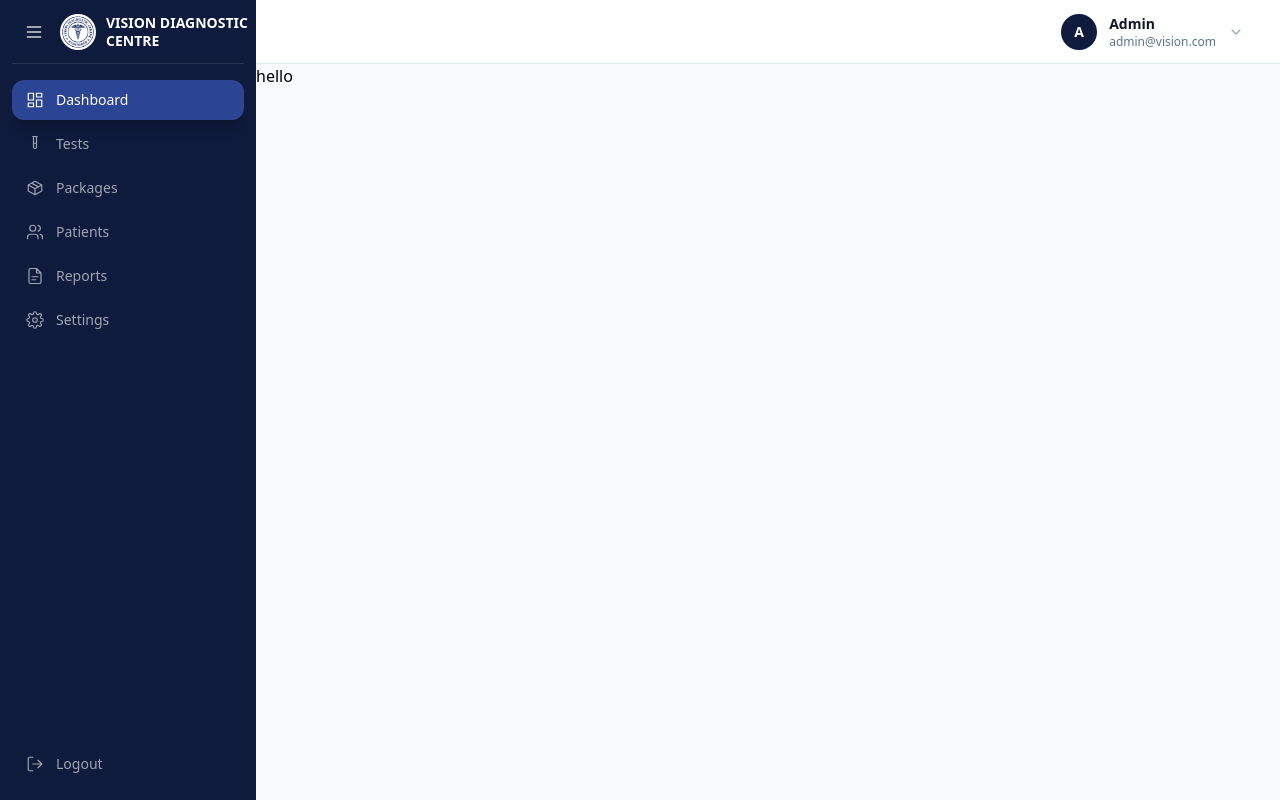
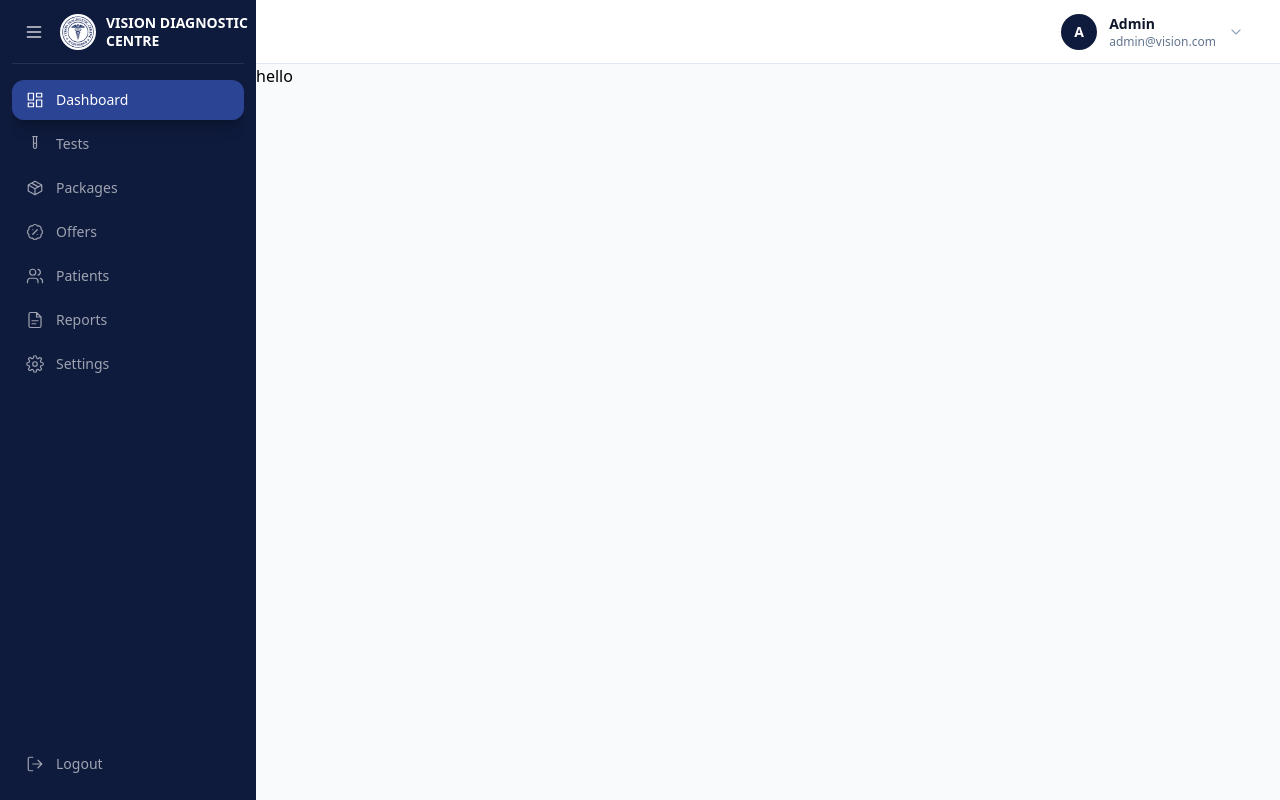
Before and after one commit to DaniyaLAsif26/Diagnostic-2, a React (Vite) app in the folder Client/: page /admin/dashboard in a window 1280 px wide. Both pictures are taken after a click on the button "Toggle sidebar". Built offline with nearby package versions, Linux system fonts and the light colour scheme; no server answers.

Commit message:
added offer icon

```diff
--- a/Client/src/components/Admin/Sidebar/AdminSidebar.jsx
+++ b/Client/src/components/Admin/Sidebar/AdminSidebar.jsx
@@ -6,6 +6,7 @@ const links = [
   { label: 'Dashboard', icon: <path d="M3 3h7v9H3zM14 3h7v5h-7zM14 12h7v9h-7zM3 16h7v5H3z" /> },
   { label: 'Tests', icon: <path d="M9 2h6M10 2v14a2 2 0 0 0 4 0V2M10 11h4" /> },
   { label: 'Packages', icon: <path d="M21 8 12 3 3 8v8l9 5 9-5zM3 8l9 5 9-5M12 13v8M7.5 5.5l9 5" /> },
+  { label: 'Offers', icon: <path d="M3.85 8.62a4 4 0 0 1 4.78-4.77 4 4 0 0 1 6.74 0 4 4 0 0 1 4.78 4.78 4 4 0 0 1 0 6.74 4 4 0 0 1-4.77 4.78 4 4 0 0 1-6.75 0 4 4 0 0 1-4.78-4.77 4 4 0 0 1 0-6.76ZM15 9l-6 6M9 9h.01M15 15h.01" /> },
   { label: 'Patients', icon: <path d="M16 21v-2a4 4 0 0 0-4-4H6a4 4 0 0 0-4 4v2M9 11a4 4 0 1 0 0-8 4 4 0 0 0 0 8M22 21v-2a4 4 0 0 0-3-3.9M16 3.1a4 4 0 0 1 0 7.8" /> },
   { label: 'Reports', icon: <path d="M14 2H6a2 2 0 0 0-2 2v16a2 2 0 0 0 2 2h12a2 2 0 0 0 2-2V8zM14 2v6h6M8 13h8M8 17h5" /> },
   { label: 'Settings', icon: <path d="M12 15a3 3 0 1 0 0-6 3 3 0 0 0 0 6M19.4 15a1.7 1.7 0 0 0 .3 1.8l.1.1a2 2 0 1 1-2.8 2.8l-.1-.1a1.7 1.7 0 0 0-2.9 1.2V21a2 2 0 0 1-4 0v-.1a1.7 1.7 0 0 0-2.9-1.2l-.1.1a2 2 0 1 1-2.8-2.8l.1-.1A1.7 1.7 0 0 0 3 14H3a2 2 0 0 1 0-4h.1a1.7 1.7 0 0 0 1.2-2.9l-.1-.1a2 2 0 1 1 2.8-2.8l.1.1A1.7 1.7 0 0 0 10 3V3a2 2 0 0 1 4 0v.1a1.7 1.7 0 0 0 2.9 1.2l.1-.1a2 2 0 1 1 2.8 2.8l-.1.1A1.7 1.7 0 0 0 21 10h.1a2 2 0 0 1 0 4H21a1.7 1.7 0 0 0-1.6 1" /> },
```
